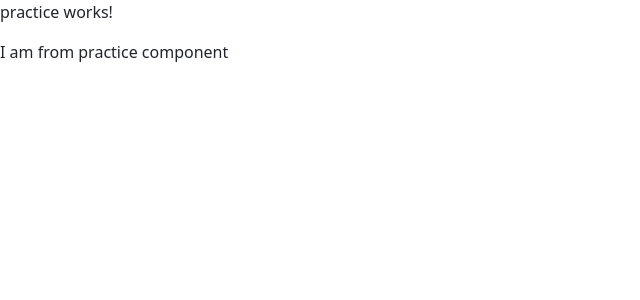
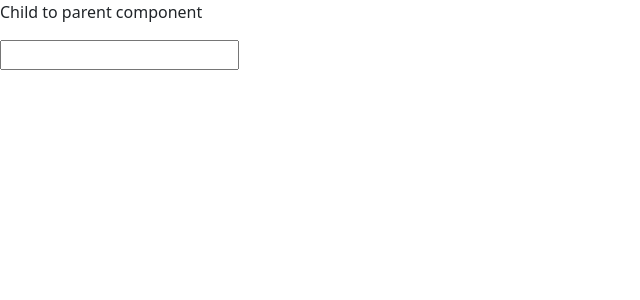
Before and after one commit to parshuramRathod/angularapp, an Angular app: page / in a window 1280 px wide. Shown: the top 300 px of the page, without its empty margins (0-640 px from the left). Built offline with nearby package versions, Linux system fonts and the light colour scheme.

Commit message:
learned child to parent component
learned child to parent component

```diff
--- a/src/app/app.component.html
+++ b/src/app/app.component.html
@@ -5,7 +5,22 @@
 <!-- <app-demodirectives></app-demodirectives> -->
 <!-- <app-asment-structral-derectives></app-asment-structral-derectives> -->
 <!-- <app-attribute-directive></app-attribute-directive> -->
-<app-practice [myInputMsg]="uname"></app-practice>
+<!-- <app-practice [myInputMsg]="uname"></app-practice> -->
+<!-- <ul *ngFor="let f of foods">
+  <li>
+    {{f}}
+  </li>
+</ul>
+
+<div >
+<app-child-comp (foodevent)="getDataFromChild($event)"></app-child-comp> -->
+
+<ul *ngFor="let i of foodss">
+  <li>
+    {{i}}
+  </li>
+</ul>
+<app-practice1 (foodEvent)="getDataFormFood($event)"></app-practice1>
 <!-- <app-password-confirm></app-password-confirm> -->
 <!-- <app-ngswitch></app-ngswitch>   -->
 <!-- <app-assignment-data-binding></app-assignment-data-binding> -->
--- a/src/app/app.component.ts
+++ b/src/app/app.component.ts
@@ -9,5 +9,17 @@ export class AppComponent {
   title = 'angularapp';
   //parent component
   uname= 'I am from practice component';
+  foods: string[] = [];
+  getDataFromChild(value) {
+    console.log(value);
+    this.foods.push(value);
+  }
+
+  foodss: string[]=[];
+  getDataFormFood(value){
+    console.log(value);
+    this.foodss.push(value)
+
+  }
 
 }
--- /dev/null
+++ b/src/app/child-comp/child-comp.component.html
@@ -0,0 +1,3 @@
+<p>child-comp works!</p>
+<!-- steps 1 user entering foods name   -->
+<input type="text" (keyup.enter)="addtofood(item.value)" #item>
--- /dev/null
+++ b/src/app/child-comp/child-comp.component.ts
@@ -0,0 +1,20 @@
+import { Component, EventEmitter, OnInit, Output } from '@angular/core';
+
+@Component({
+  selector: 'app-child-comp',
+  templateUrl: './child-comp.component.html',
+  styleUrls: ['./child-comp.component.css']
+})
+export class ChildCompComponent implements OnInit {
+  @Output() foodevent: EventEmitter<string> = new EventEmitter<string>();
+
+  constructor() { }
+
+  ngOnInit() {
+  }
+  addtofood(value) {
+    // foodevent is nothing but your custom event (foodevent)
+        this.foodevent.emit(value);
+      }
+
+}
--- /dev/null
+++ b/src/app/parent-comp/parent-comp.component.html
@@ -0,0 +1 @@
+<p>parent-comp works!</p>
--- /dev/null
+++ b/src/app/parent-comp/parent-comp.component.ts
@@ -0,0 +1,24 @@
+import { Component, OnInit } from '@angular/core';
+
+@Component({
+  selector: 'app-parent-comp',
+  templateUrl: './parent-comp.component.html',
+  styleUrls: ['./parent-comp.component.css']
+})
+export class ParentCompComponent implements OnInit {
+Student:any[]=[
+  {
+    stdName : "Parshuram",
+    stdCollage : "VVPIET solapur",
+    stdRollNo: 27,
+    stdBranch: "Electrical and Electronics Engg."
+
+  }
+]
+  constructor() { }
+
+  ngOnInit() {
+
+  }
+
+}
--- /dev/null
+++ b/src/app/practice1/practice1.component.html
@@ -0,0 +1,5 @@
+<p>Child to parent component </p>
+
+<div>
+    <input type="text" (keyup.enter)="addFood(item.value)" #item>
+</div>
--- /dev/null
+++ b/src/app/practice1/practice1.component.ts
@@ -0,0 +1,17 @@
+import { Component, EventEmitter, OnInit, Output } from '@angular/core';
+
+@Component({
+  selector: 'app-practice1',
+  templateUrl: './practice1.component.html',
+  styleUrls: ['./practice1.component.css']
+})
+export class Practice1Component implements OnInit {
+@Output() foodEvent : EventEmitter<string> = new EventEmitter<string>();
+  constructor() { }
+
+  ngOnInit() {
+  }
+  addFood(value){
+    this.foodEvent.emit(value);
+  }
+}
```
Also changed, not shown: src/app/app.module.ts (+7 -1 lines), src/app/child-comp/child-comp.component.css (added), src/app/parent-comp/parent-comp.component.css (added), src/app/practice1/practice1.component.css (added).
